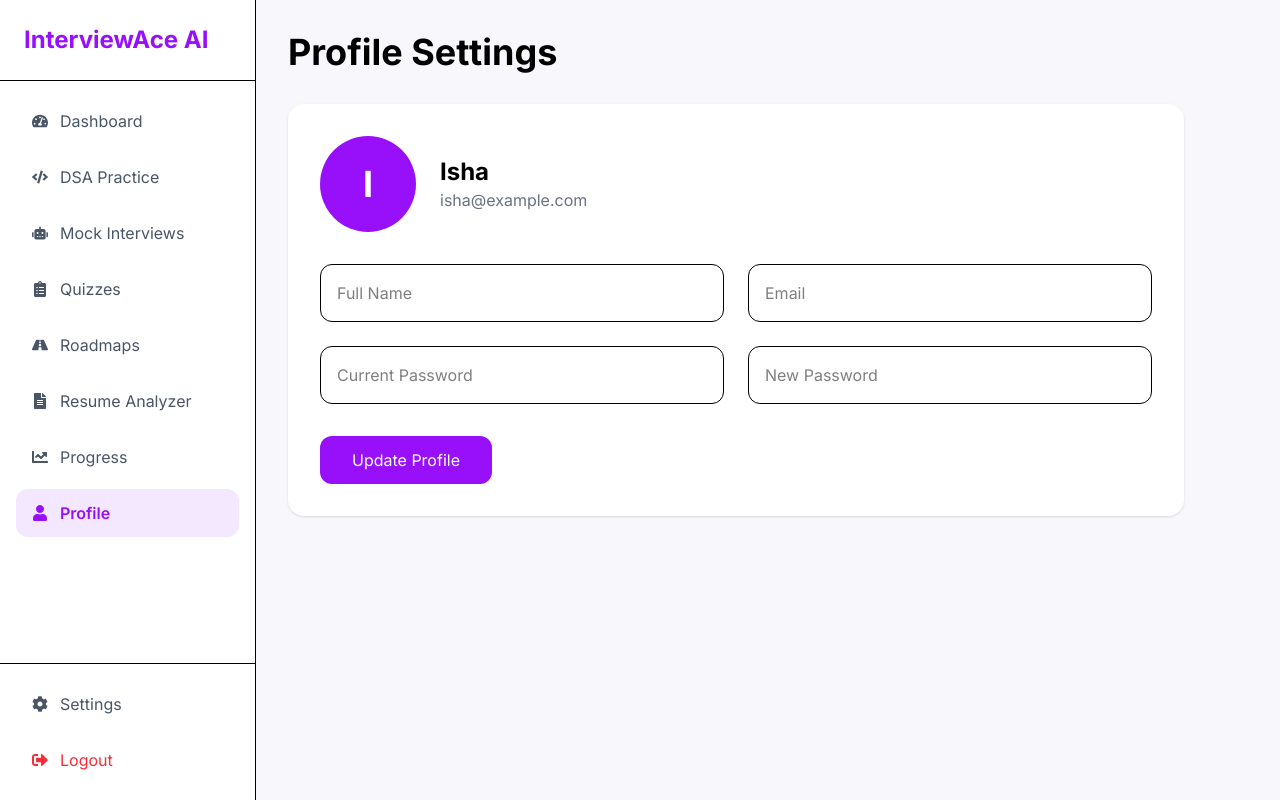
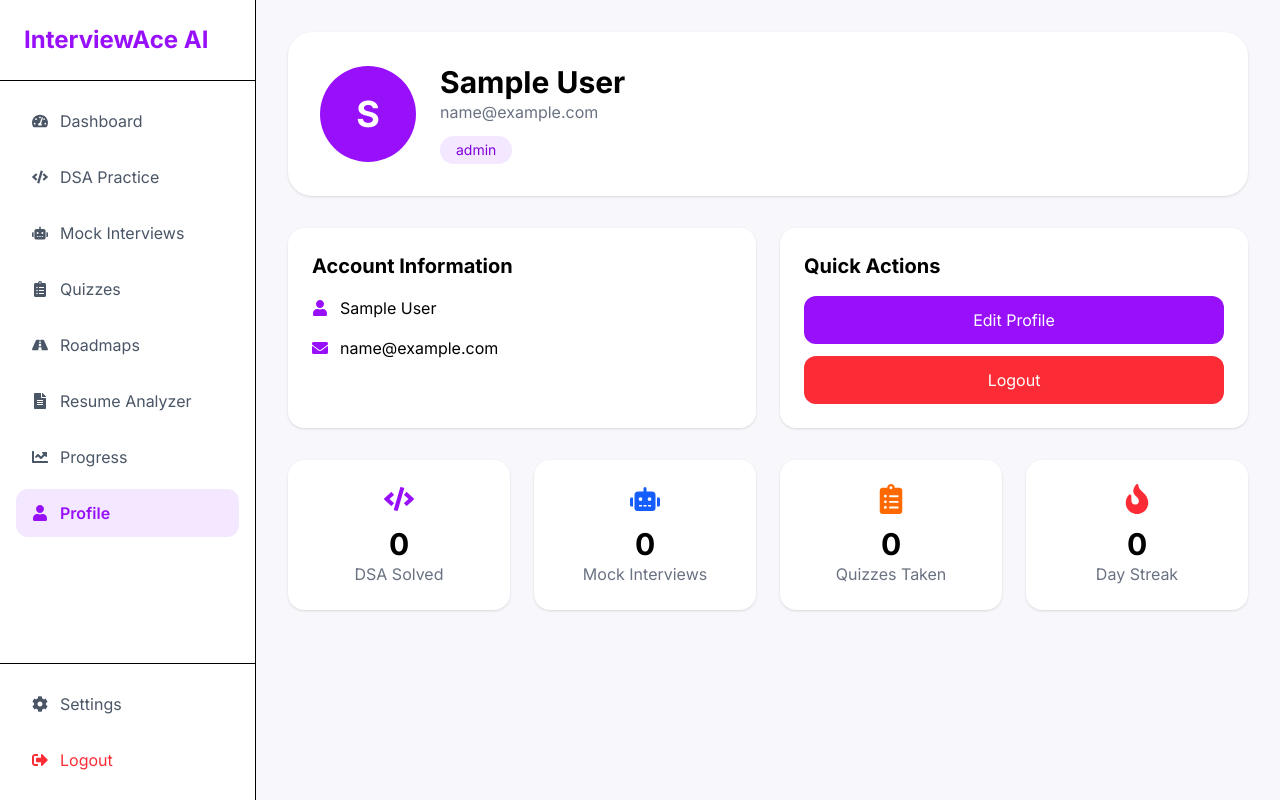
Before and after one commit to Isha4002/interview-ace-ai, a React (Vite) app: page /profile in a window 1280 px wide. Built offline with nearby package versions, Linux system fonts and the light colour scheme; sample sign-in values are in the browser's storage.

Commit message:
Added dynamic profile page

```diff
--- a/src/pages/Profile.jsx
+++ b/src/pages/Profile.jsx
@@ -1,86 +1,164 @@
+import { useNavigate } from "react-router-dom";
 import Sidebar from "../components/Sidebar";
+import {
+  FaUser,
+  FaEnvelope,
+  FaCode,
+  FaRobot,
+  FaClipboardList,
+  FaFire,
+} from "react-icons/fa";
 
 function Profile() {
+  const navigate = useNavigate();
+
+  const user = JSON.parse(localStorage.getItem("user"));
+
+  const handleLogout = () => {
+    localStorage.removeItem("token");
+    localStorage.removeItem("user");
+
+    navigate("/login");
+  };
+
   return (
     <div className="bg-[#F8F7FC] min-h-screen">
       <Sidebar />
 
       <div className="ml-64 p-8">
 
-        <h1 className="text-4xl font-bold mb-8">
-          Profile Settings
-        </h1>
+        {/* Header */}
 
-        <div className="bg-white rounded-2xl p-8 shadow-sm max-w-4xl">
+        <div className="bg-white rounded-3xl shadow p-8">
 
-          <div className="flex items-center gap-6 mb-8">
+          <div className="flex items-center gap-6">
 
-            <div className="
-            w-24 h-24
-            rounded-full
-            bg-purple-600
-            text-white
-            flex
-            items-center
-            justify-center
-            text-4xl
-            font-bold
-            ">
-              I
+            <div className="w-24 h-24 rounded-full bg-purple-600 text-white flex items-center justify-center text-4xl font-bold">
+              {user?.name?.charAt(0).toUpperCase()}
             </div>
 
             <div>
-              <h2 className="text-2xl font-bold">
-                Isha
-              </h2>
+
+              <h1 className="text-3xl font-bold">
+                {user?.name}
+              </h1>
 
               <p className="text-gray-500">
-                isha@example.com
+                {user?.email}
               </p>
+
+              <span className="inline-block mt-3 px-4 py-1 bg-purple-100 text-purple-700 rounded-full text-sm">
+                {user?.role}
+              </span>
+
             </div>
 
           </div>
 
-          <div className="grid md:grid-cols-2 gap-6">
+        </div>
 
-            <input
-              type="text"
-              placeholder="Full Name"
-              className="border p-4 rounded-xl"
-            />
+        {/* User Details */}
 
-            <input
-              type="email"
-              placeholder="Email"
-              className="border p-4 rounded-xl"
-            />
+        <div className="grid md:grid-cols-2 gap-6 mt-8">
 
-            <input
-              type="password"
-              placeholder="Current Password"
-              className="border p-4 rounded-xl"
-            />
+          <div className="bg-white rounded-2xl shadow p-6">
 
-            <input
-              type="password"
-              placeholder="New Password"
-              className="border p-4 rounded-xl"
-            />
+            <h2 className="text-xl font-bold mb-4">
+              Account Information
+            </h2>
+
+            <div className="space-y-4">
+
+              <div className="flex items-center gap-3">
+                <FaUser className="text-purple-600" />
+                <span>{user?.name}</span>
+              </div>
+
+              <div className="flex items-center gap-3">
+                <FaEnvelope className="text-purple-600" />
+                <span>{user?.email}</span>
+              </div>
+
+            </div>
 
           </div>
 
-          <button
-            className="
-            mt-8
-            bg-purple-600
-            text-white
-            px-8
-            py-3
-            rounded-xl
-            "
-          >
-            Update Profile
-          </button>
+          <div className="bg-white rounded-2xl shadow p-6">
+
+            <h2 className="text-xl font-bold mb-4">
+              Quick Actions
+            </h2>
+
+            <div className="space-y-3">
+
+              <button className="w-full bg-purple-600 text-white py-3 rounded-xl">
+                Edit Profile
+              </button>
+
+              <button
+                onClick={handleLogout}
+                className="w-full bg-red-500 text-white py-3 rounded-xl"
+              >
+                Logout
+              </button>
+
+            </div>
+
+          </div>
+
+        </div>
+
+        {/* Stats */}
+
+        <div className="grid md:grid-cols-4 gap-6 mt-8">
+
+          <div className="bg-white rounded-2xl shadow p-6 text-center">
+            <FaCode className="mx-auto text-purple-600 text-3xl mb-3" />
+
+            <h2 className="text-3xl font-bold">
+              {user?.dsaSolved || 0}
+            </h2>
+
+            <p className="text-gray-500">
+              DSA Solved
+            </p>
+          </div>
+
+          <div className="bg-white rounded-2xl shadow p-6 text-center">
+            <FaRobot className="mx-auto text-blue-600 text-3xl mb-3" />
+
+            <h2 className="text-3xl font-bold">
+              {user?.mockInterviews || 0}
+            </h2>
+
+            <p className="text-gray-500">
+              Mock Interviews
+            </p>
+          </div>
+
+          <div className="bg-white rounded-2xl shadow p-6 text-center">
+            <FaClipboardList className="mx-auto text-orange-500 text-3xl mb-3" />
+
+            <h2 className="text-3xl font-bold">
+              {user?.quizzesTaken || 0}
+            </h2>
+
+            <p className="text-gray-500">
+              Quizzes Taken
+            </p>
+          </div>
+
+          <div className="bg-white rounded-2xl shadow p-6 text-center">
+            <FaFire className="mx-auto text-red-500 text-3xl mb-3" />
+
+            <h2 className="text-3xl font-bold">
+              {user?.streak || 0}
+            </h2>
+
+            <p className="text-gray-500">
+              Day Streak
+            </p>
+          </div>
 
         </div>
 
```
